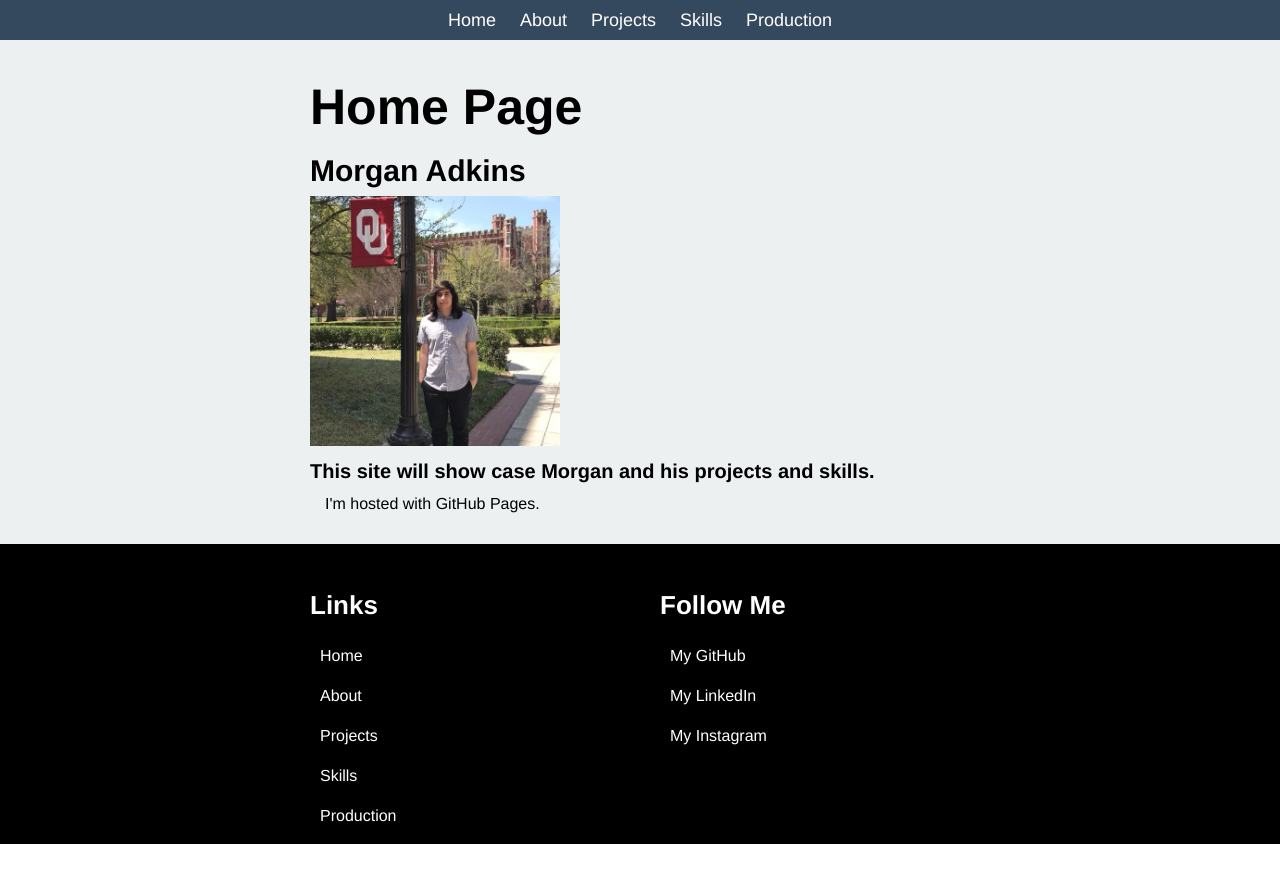
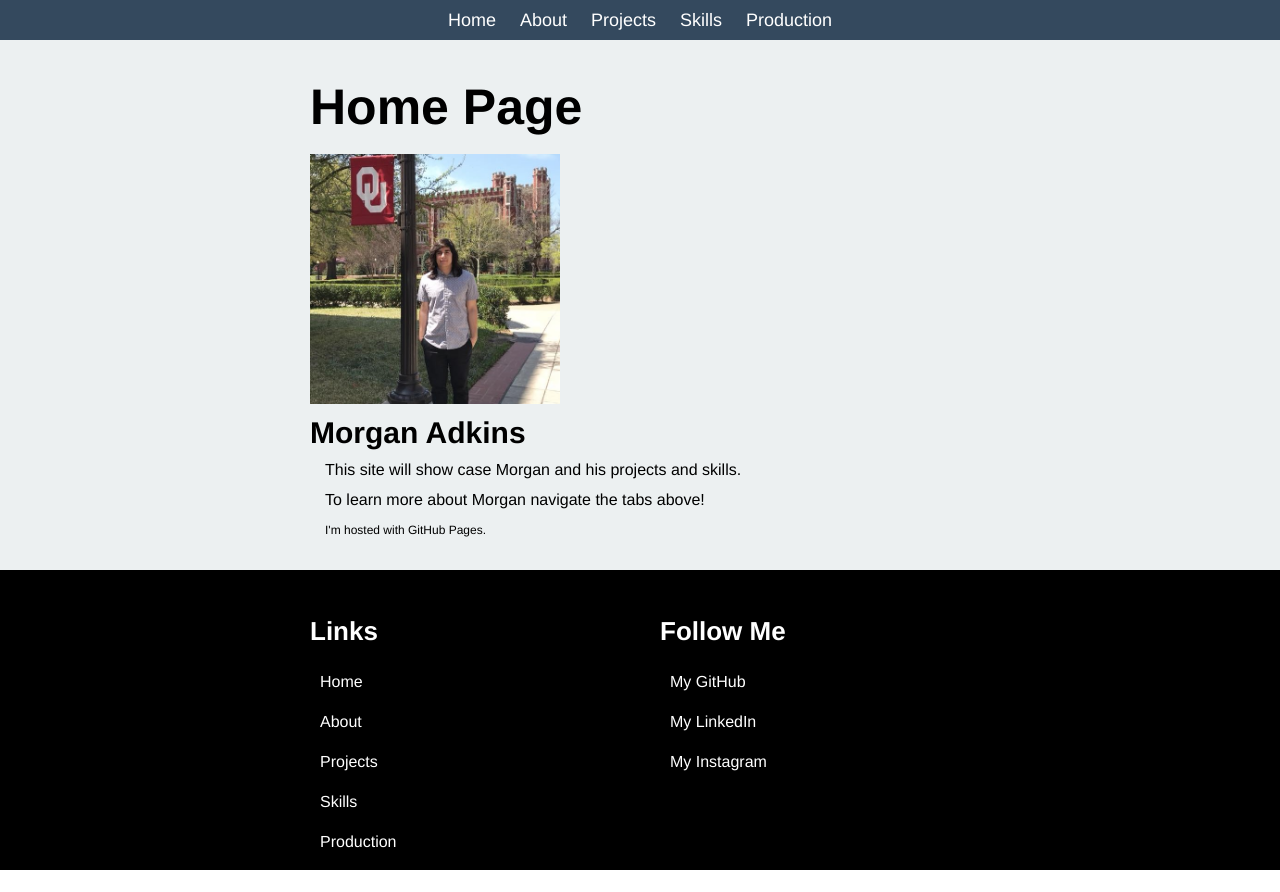
Before and after one commit to Morgan0513/Morgan0513.github.io, a plain HTML site: page index.html in a window 1280 px wide. Before the commit the page ends 866 px from the top, so only its background shows below. Drawn offline with Linux system fonts and the light colour scheme.

Commit message:
working on project page

```diff
--- a/index.html
+++ b/index.html
@@ -27,10 +27,12 @@
 
 
 <h1>Home Page</h1>
+
+<img src="MorganImage.jpg" width="250" height="250" alt="That's Me!">
 <h2>Morgan Adkins</h2>
-<img src="MorganImage.jpg" width="250" height="250" alt="That's Me!">
-<h4>This site will show case Morgan and his projects and skills.</h4>
-<p>I'm hosted with GitHub Pages.</p>
+<p>This site will show case Morgan and his projects and skills.</p>
+<p>To learn more about Morgan navigate the tabs above!</p>
+<p style="font-size: 12px">I'm hosted with GitHub Pages.</p>
 
 	</div><!-- end content padding-->
 </div><!-- end body content-->
```
Also changed, not shown: production.html (+10 -11 lines), project.html (+1 -1 lines).
